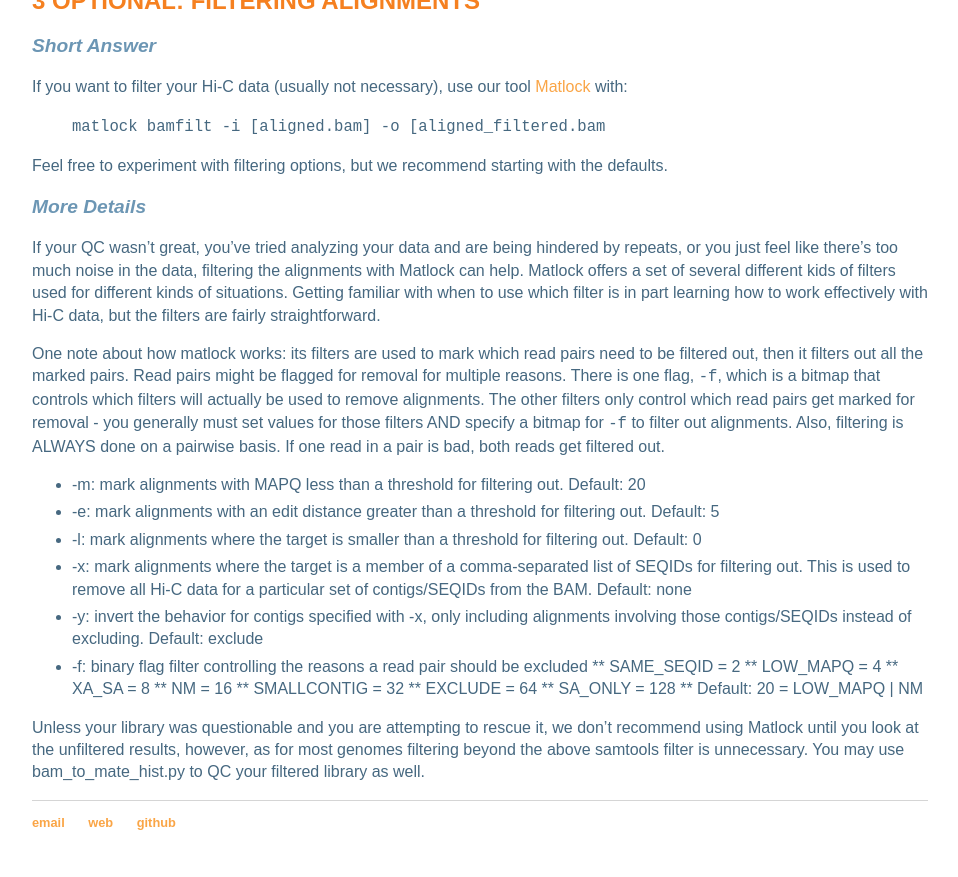
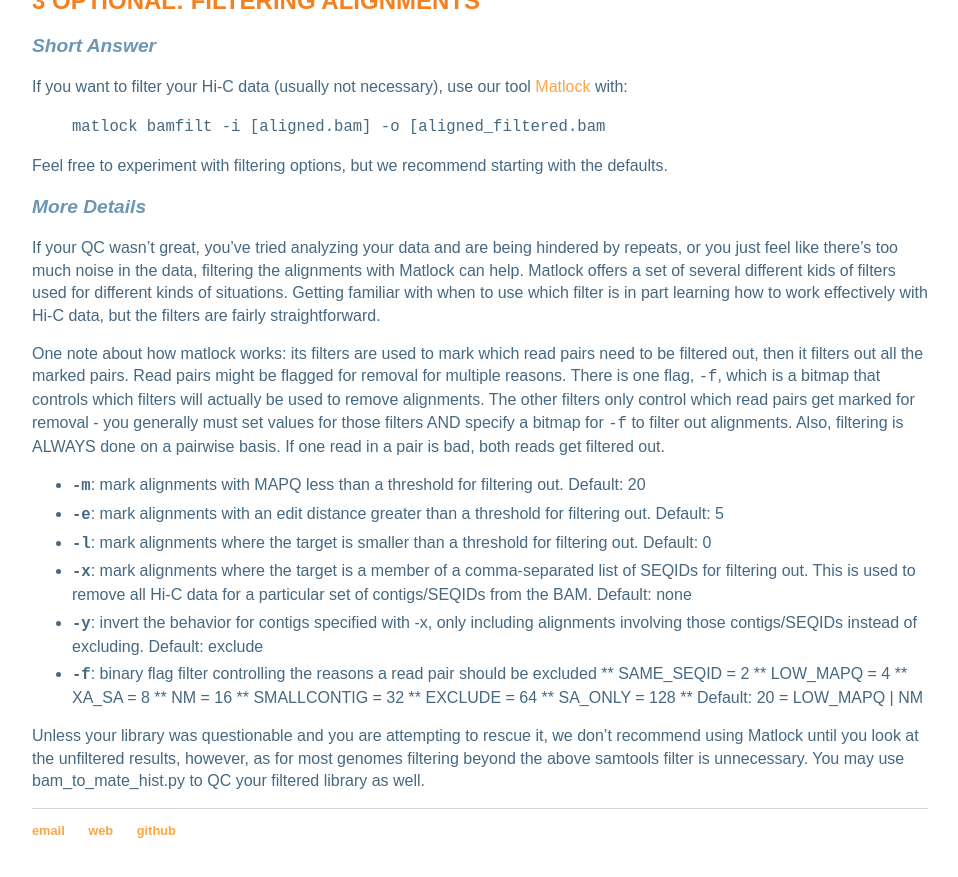
Before and after one commit to phasegenomics/phasegenomics.github.io, a Jekyll site: the page built from _posts/2019-09-19-hic-alignment-and-qc.md, in a window 1280 px wide and 900 px high, scrolled down 1750 px. Shown: the top 877 px of the window, without its empty margins (160-1118 px from the left). Built offline with Jekyll 4.4.1, drawn with Linux system fonts in a browser that asks for light colours.

Commit message:
Update 2019-09-19-hic-alignment-and-qc.md

```diff
--- a/_posts/2019-09-19-hic-alignment-and-qc.md
+++ b/_posts/2019-09-19-hic-alignment-and-qc.md
@@ -50,12 +50,12 @@ If your QC wasn't great, you've tried analyzing your data and are being hindered
 
 One note about how matlock works: its filters are used to mark which read pairs need to be filtered out, then it filters out all the marked pairs. Read pairs might be flagged for removal for multiple reasons. There is one flag, `-f`, which is a bitmap that controls which filters will actually be used to remove alignments. The other filters only control which read pairs get marked for removal - you generally must set values for those filters AND specify a bitmap for `-f` to filter out alignments. Also, filtering is ALWAYS done on a pairwise basis. If one read in a pair is bad, both reads get filtered out.
 
-* -m: mark alignments with MAPQ less than a threshold for filtering out. Default: 20
-* -e: mark alignments with an edit distance greater than a threshold for filtering out. Default: 5
-* -l: mark alignments where the target is smaller than a threshold for filtering out. Default: 0
-* -x: mark alignments where the target is a member of a comma-separated list of SEQIDs for filtering out. This is used to remove all Hi-C data for a particular set of contigs/SEQIDs from the BAM. Default: none
-* -y: invert the behavior for contigs specified with -x, only including alignments involving those contigs/SEQIDs instead of excluding. Default: exclude
-* -f: binary flag filter controlling the reasons a read pair should be excluded
+* __`-m`__: mark alignments with MAPQ less than a threshold for filtering out. Default: 20
+* __`-e`__: mark alignments with an edit distance greater than a threshold for filtering out. Default: 5
+* __`-l`__: mark alignments where the target is smaller than a threshold for filtering out. Default: 0
+* __`-x`__: mark alignments where the target is a member of a comma-separated list of SEQIDs for filtering out. This is used to remove all Hi-C data for a particular set of contigs/SEQIDs from the BAM. Default: none
+* __`-y`__: invert the behavior for contigs specified with -x, only including alignments involving those contigs/SEQIDs instead of excluding. Default: exclude
+* __`-f`__: binary flag filter controlling the reasons a read pair should be excluded
 ** SAME_SEQID  =  2
 ** LOW_MAPQ    =  4
 ** XA_SA       =  8
```
